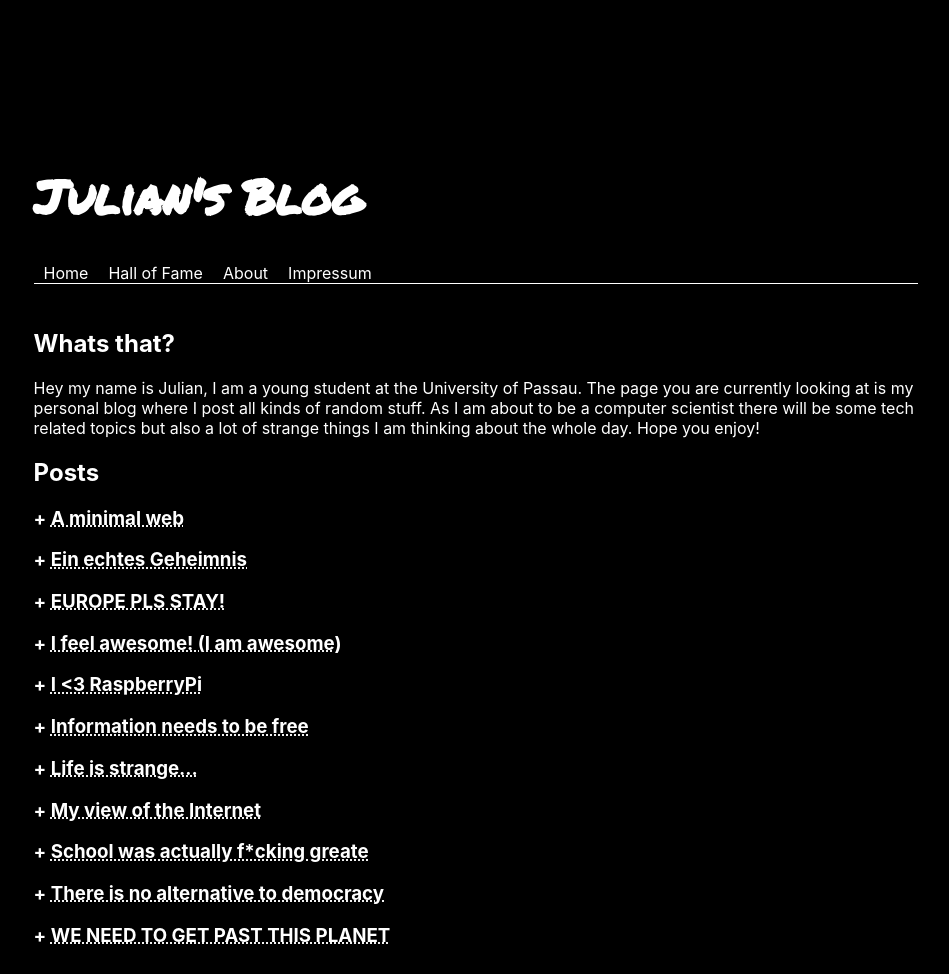
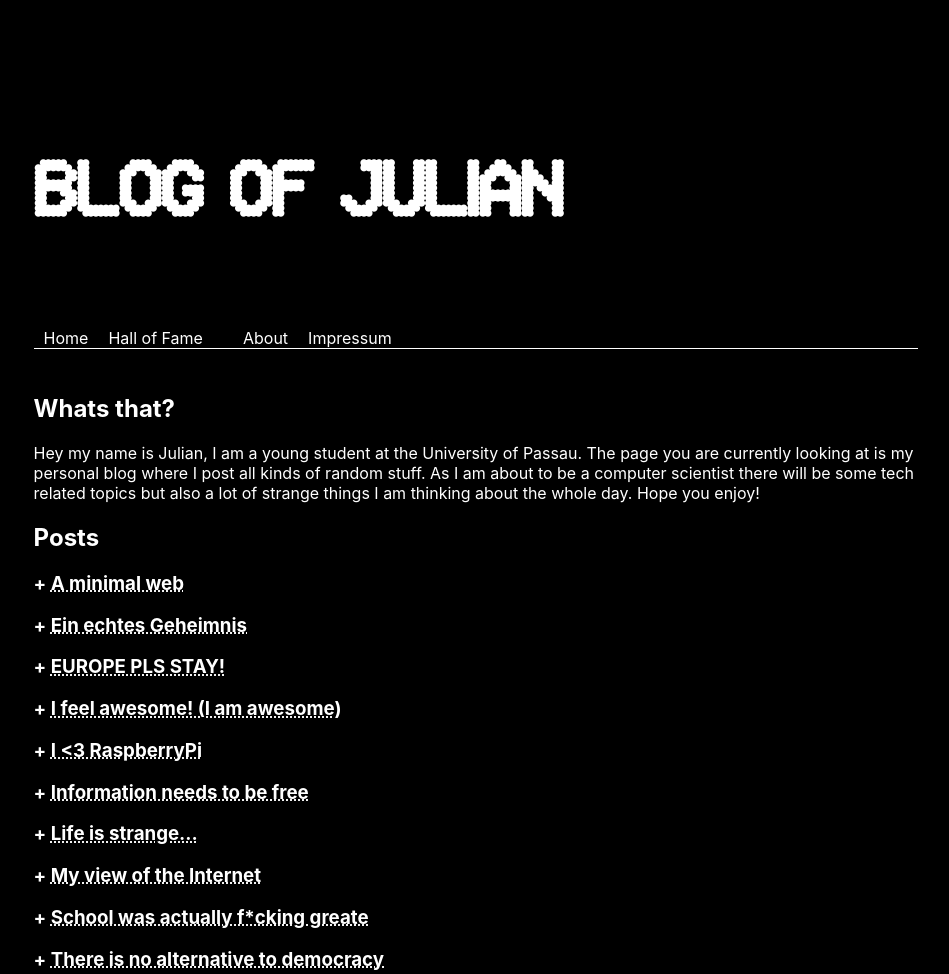
Before and after one commit to TheMrPixelDev/pxlblog, an Eleventy site: page src/index.md in a window 1280 px wide. Shown: the part 5-979 px from the top of the page, without its empty margins (164-1113 px from the left). Built offline with nearby package versions, Linux system fonts and the light colour scheme; Eleventy itself is replaced by a stand-in of ours; files that its build step writes are made by us from their sources.

Commit message:
changes title font

```diff
--- a/package.json
+++ b/package.json
@@ -12,5 +12,8 @@
   "license": "ISC",
   "devDependencies": {
     "@11ty/eleventy": "^0.12.1"
+  },
+  "dependencies": {
+    "@11ty/eleventy-img": "^1.0.0"
   }
 }
--- a/src/_includes/nav.njk
+++ b/src/_includes/nav.njk
@@ -7,6 +7,9 @@
             <a href="/hall-of-fame">Hall of Fame</a>
         </li>
         <li>
+            <a href="/gallery"></a>
+        </li>
+        <li>
             <a href="/about">About</a>
         </li>
         <li>
--- a/src/assets/css/style.css
+++ b/src/assets/css/style.css
@@ -1,6 +1,6 @@
 @font-face {
-    font-family: text-marker;
-    src: url("/assets/fonts/PermanentMarker-Regular.ttf");
+    font-family: many-dots;
+    src: url("/assets/fonts/ManyDotsDemoRegular.ttf");
 }
 
 body {
@@ -33,9 +33,9 @@ main a {
 }
 
 h1 {
-    font-weight: bolder;
-    font-size: 3rem;
-    font-family: text-marker;
+    /*font-weight: bolder;*/
+    font-size: 4rem;
+    font-family: many-dots;
 }
 
 nav ul {
--- a/src/index.md
+++ b/src/index.md
@@ -1,5 +1,5 @@
 ---
-title: Julian's Blog
+title: Blog of Julian
 layout: "base.njk"
 ---
 
```
Also changed, not shown: .eleventy.js, src/assets/fonts/BIT.otf (added), src/assets/fonts/ManyDotsDemoRegular.ttf (added), src/assets/fonts/Space Game.ttf (added), 1 other file.
